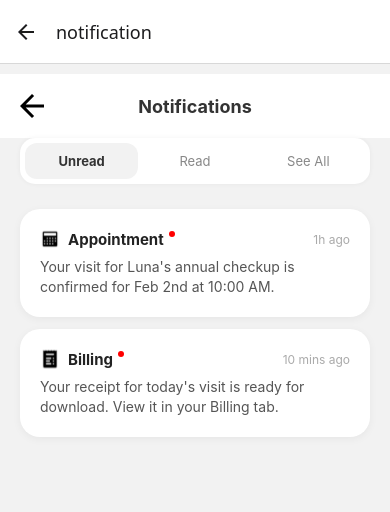
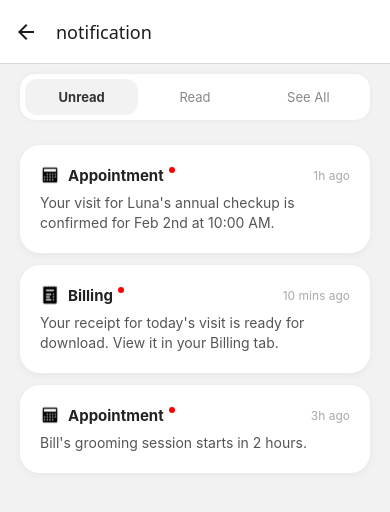
Before and after one commit to Rc-cura/vet-clinic-systems, a React Native app: screen /notification in a window 390 px wide. Shown: the top 512 px of the page. Built offline with nearby package versions, Linux system fonts and the light colour scheme.

Commit message:
Notifications

```diff
--- a/screens/Notification.jsx
+++ b/screens/Notification.jsx
@@ -1,10 +1,8 @@
 import { View, Text, TouchableOpacity, FlatList, SafeAreaView, Image } from 'react-native'
 import React, { useState } from 'react'
-import { useNavigation } from '@react-navigation/native'
 import MyStyleSheet from '../styles/MyStyleSheet'
 
 export default function Notification() {
-  const opx = useNavigation()
   const [activeTab, setActiveTab] = useState('Unread')
 
   const notifications = [
@@ -30,27 +28,17 @@ export default function Notification() {
       icon: require('../public/Calendar.svg'),
       time: '3h ago',
       text: "Bill's grooming session starts in 2 hours.",
-      unread: false // Ginawang false para ma-test ang 'Read' tab
+      unread: true
     },
   ]
 
-  // --- FILTER LOGIC ---
-  const filteredNotifications = notifications.filter(notif => {
-    if (activeTab === 'Unread') return notif.unread === true;
-    if (activeTab === 'Read') return notif.unread === false;
-    return true; // 'See All' - ibabalik lahat
-  })
-
   return (
     <SafeAreaView style={MyStyleSheet.container}>
-      <View style={MyStyleSheet.notifHeader}>
-        <TouchableOpacity onPress={() => opx.goBack()}>
-          <Image source={require('../public/back_arrow.svg')} style={{ width: 24, height: 24 }} />
-        </TouchableOpacity>
-        <Text style={MyStyleSheet.notifHeaderText}>Notifications</Text>
-        <View style={{ width: 24 }} />
-      </View>
+      {/* The Custom Header was removed from here.
+        The system will now use its own header at the top.
+      */}
 
+      {/* Segmented Filter Tab */}
       <View style={MyStyleSheet.tabBar}>
         {['Unread', 'Read', 'See All'].map((tab) => (
           <TouchableOpacity
@@ -63,16 +51,11 @@ export default function Notification() {
         ))}
       </View>
 
+      {/* Notification List */}
       <FlatList
-        data={filteredNotifications} // Gamitin ang filtered array dito
+        data={notifications}
         keyExtractor={item => item.id}
         contentContainerStyle={{ paddingHorizontal: 20, paddingTop: 10 }}
-        // Empty state message kung walang notification sa tab
-        ListEmptyComponent={
-          <Text style={{ textAlign: 'center', marginTop: 50, color: '#999' }}>
-            No {activeTab.toLowerCase()} notifications.
-          </Text>
-        }
         renderItem={({ item }) => (
           <View style={MyStyleSheet.notifCard}>
             <View style={MyStyleSheet.notifRow}>
```
